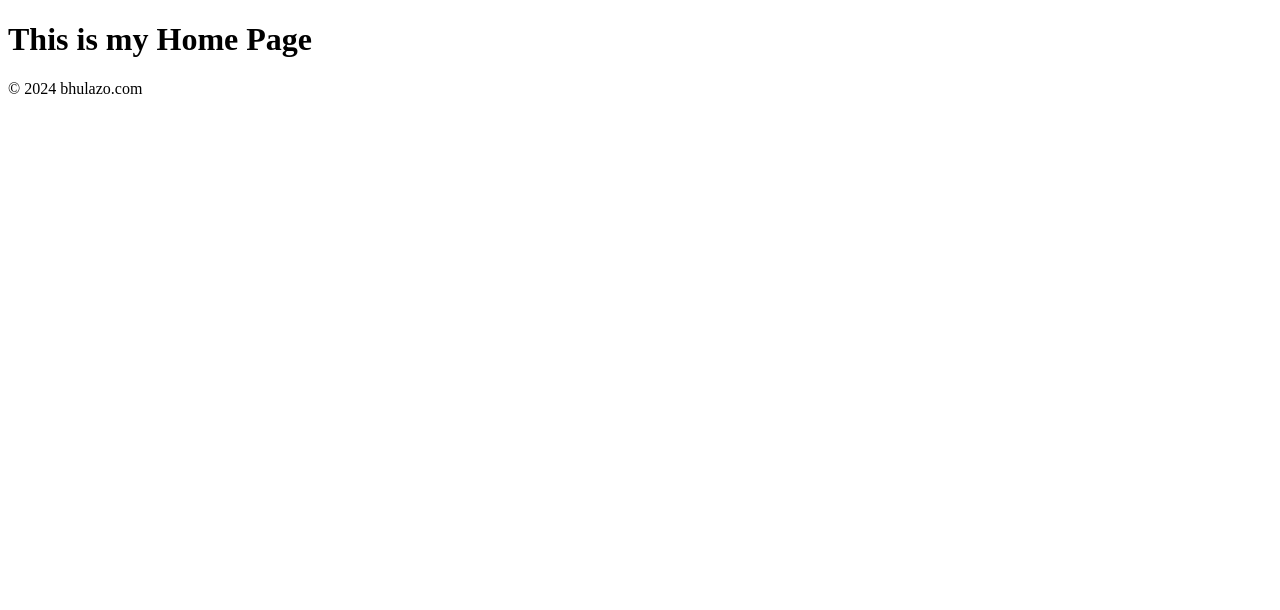
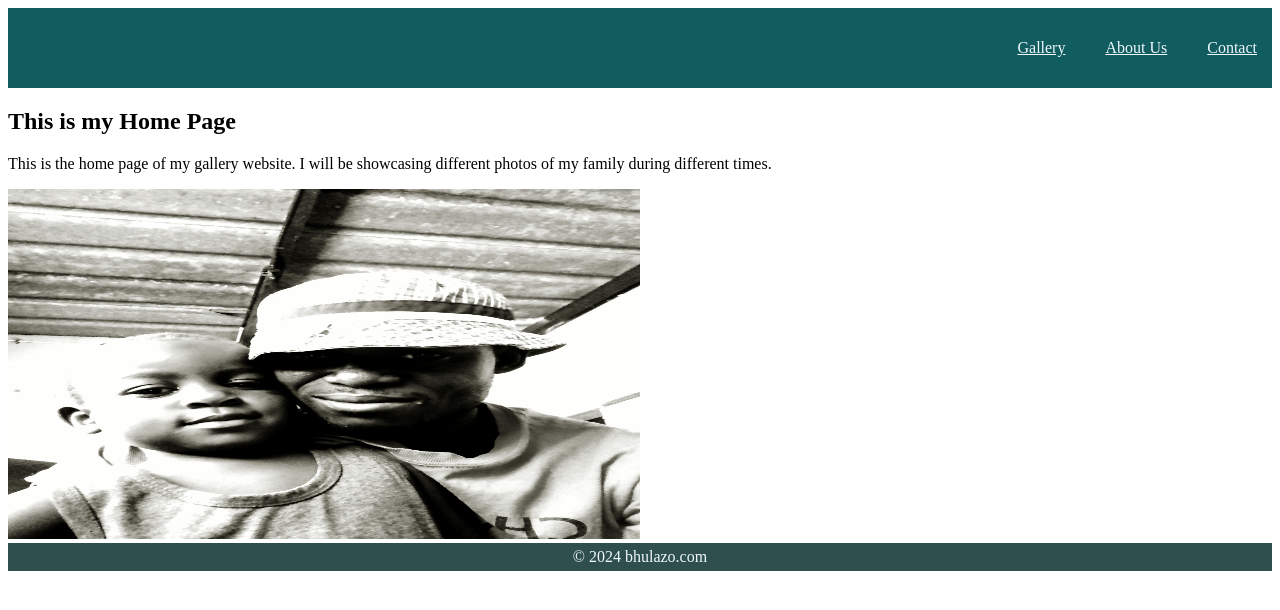
Before and after one commit to bhundu07/family_photos, a plain HTML site: page index.html in a window 1280 px wide. Drawn offline with Linux system fonts and the light colour scheme.

Commit message:
README.md index.html gallery.html about_us.html contact.html style.css IMG_20221120_082709~3.jpg

```diff
--- a/index.html
+++ b/index.html
@@ -8,9 +8,15 @@
 </head>
 <body>
     <nav>
-
+        <ul><a href="/gallery.html">Gallery</a></ul>
+        <ul><a href="/about_us.html">About Us</a></ul>
+        <ul><a href="/contact.html">Contact</a></ul>
     </nav>
-    <h1>This is my Home Page</h1>
+    <article>
+        <h1>This is my Home Page</h1>
+        <p>This is the home page of my gallery website. I will be showcasing different photos of my family during different times.</p>
+        <img src="/IMG_20221120_082709~3.jpg" alt="me and my daughter" width="50%" height="350px">
+    </article>
     <main>
 
     </main>
--- a/style.css
+++ b/style.css
@@ -0,0 +1,19 @@
+footer {
+    display: flex;
+    justify-content: center;
+    background-color: darkslategrey;
+    color: aliceblue;
+    padding: 5px;
+}
+
+nav {
+    display: flex;
+    justify-content: end;
+    background-color: rgb(16, 92, 94);
+    padding: 15px;
+    color: aliceblue;
+}
+
+a {
+    color: aliceblue;
+}
```
Also changed, not shown: about_us.html (added, +21 -0 lines), contact.html (added, +21 -0 lines), gallery.html (added, +21 -0 lines), IMG_20221120_082709~3.jpg (added).
